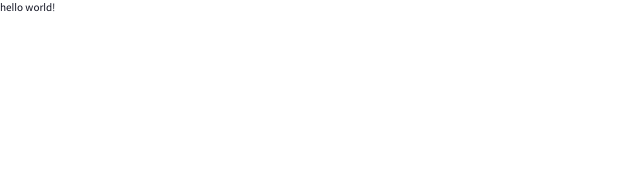
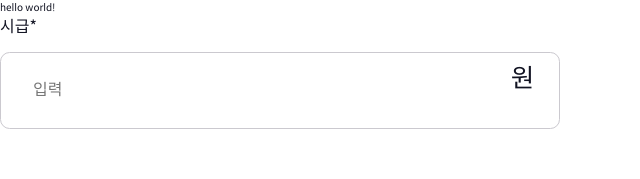
Before and after one commit to codeit-team9/give-more, a Next.js app: page / in a window 1280 px wide. Shown: the top 179 px of the page, without its empty margins (0-640 px from the left). Built offline with nearby package versions, Linux system fonts and the light colour scheme.

Commit message:
feat: HourlyPayInput 이름 변경

```diff
--- a/src/components/@common/Input/WageInput.tsx
+++ b/src/components/@common/Input/HourlyPayInput.tsx
@@ -1,7 +1,6 @@
-import React from 'react';
 import Input from './Input';
 
-function WageInput() {
+function HourlyPayInput() {
   const onChangeInput = (e: React.ChangeEvent<HTMLInputElement>) => {
     e.target.value = e.target.value.replace(/\D/g, '').replace(/([0-9]{1,3})([0-9]{3})/g, '$1,$2');
   };
@@ -9,4 +8,4 @@ function WageInput() {
   return <Input name="시급*" maxLength={7} innerText="원" onChangeInput={onChangeInput} />;
 }
 
-export default WageInput;
+export default HourlyPayInput;
--- a/src/pages/index.tsx
+++ b/src/pages/index.tsx
@@ -1,5 +1,12 @@
+import HourlyPayInput from '@/components/@common/Input/HourlyPayInput';
+
 function Home() {
-  return <>hello world!</>;
+  return (
+    <>
+      hello world!
+      <HourlyPayInput />
+    </>
+  );
 }
 
 export default Home;
```
